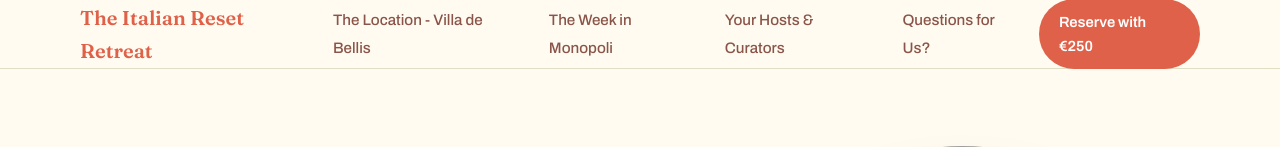
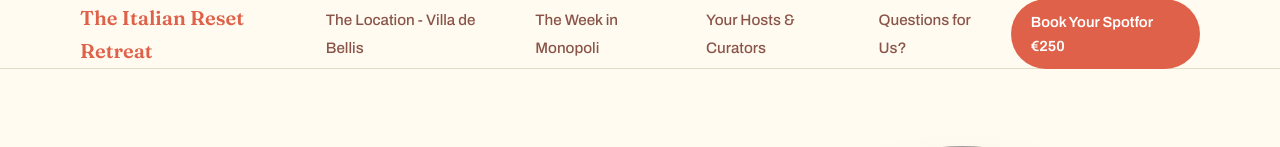
Before and after one commit to MPRCircle/theitalianreset2027, a plain HTML site: page index.html in a window 1280 px wide. Shown: the top 147 px of the page. Drawn offline with nearby package versions, Linux system fonts and the light colour scheme; grey boxes are pictures that could not be loaded.

Commit message:
Update button text to 'Book Your Spot for €250'

```diff
--- a/index.html
+++ b/index.html
@@ -60,7 +60,7 @@
       </ul>
     </nav>
     <div class="nav-cta">
-      <a href="#book" class="btn btn-primary btn-small">Reserve with &euro;250</a>
+      <a href="#book" class="btn btn-primary btn-small">Book Your Spotfor &euro;250</a>
       <button class="nav-toggle" id="navToggle" aria-expanded="false" aria-controls="navLinks">Menu</button>
     </div>
   </div>
```
